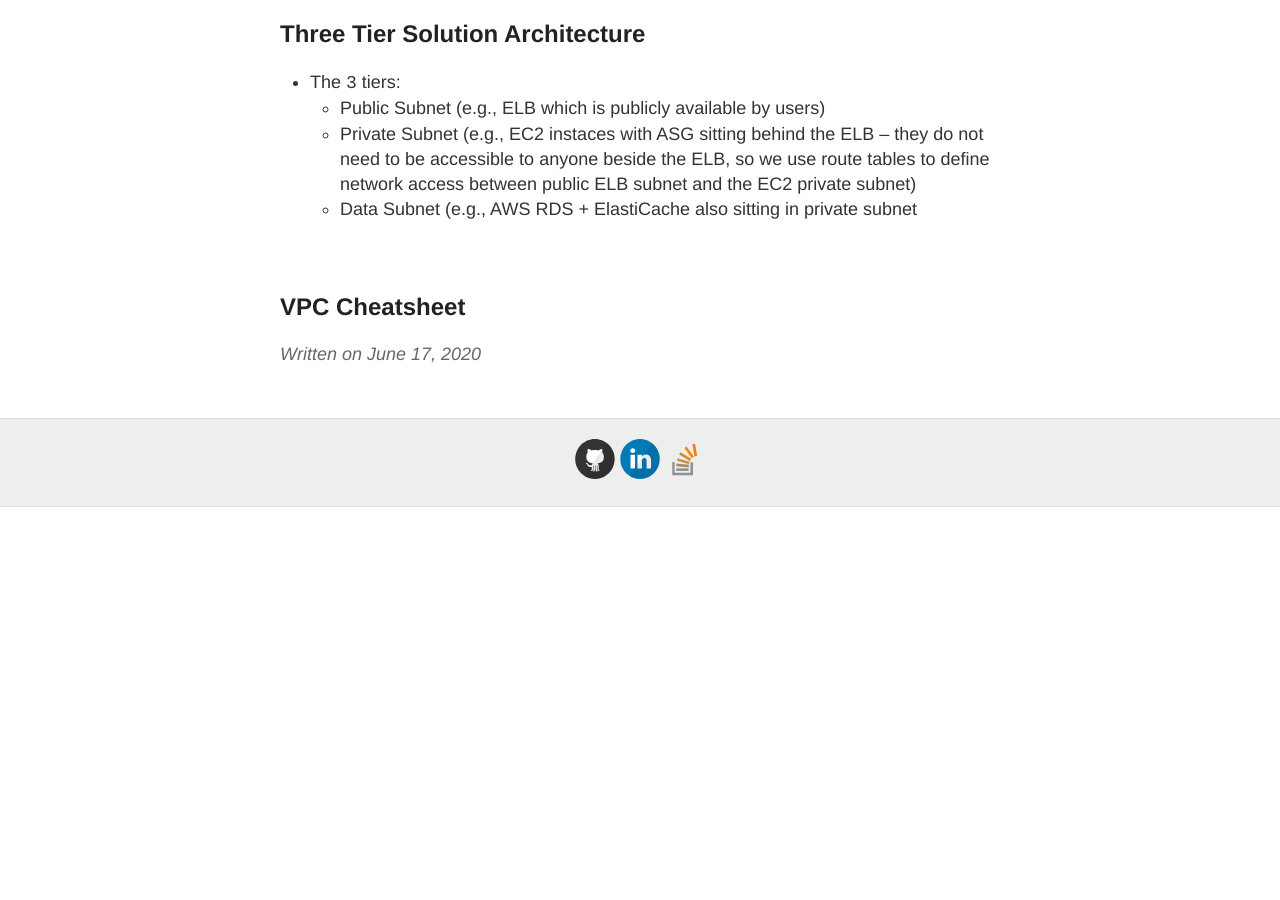
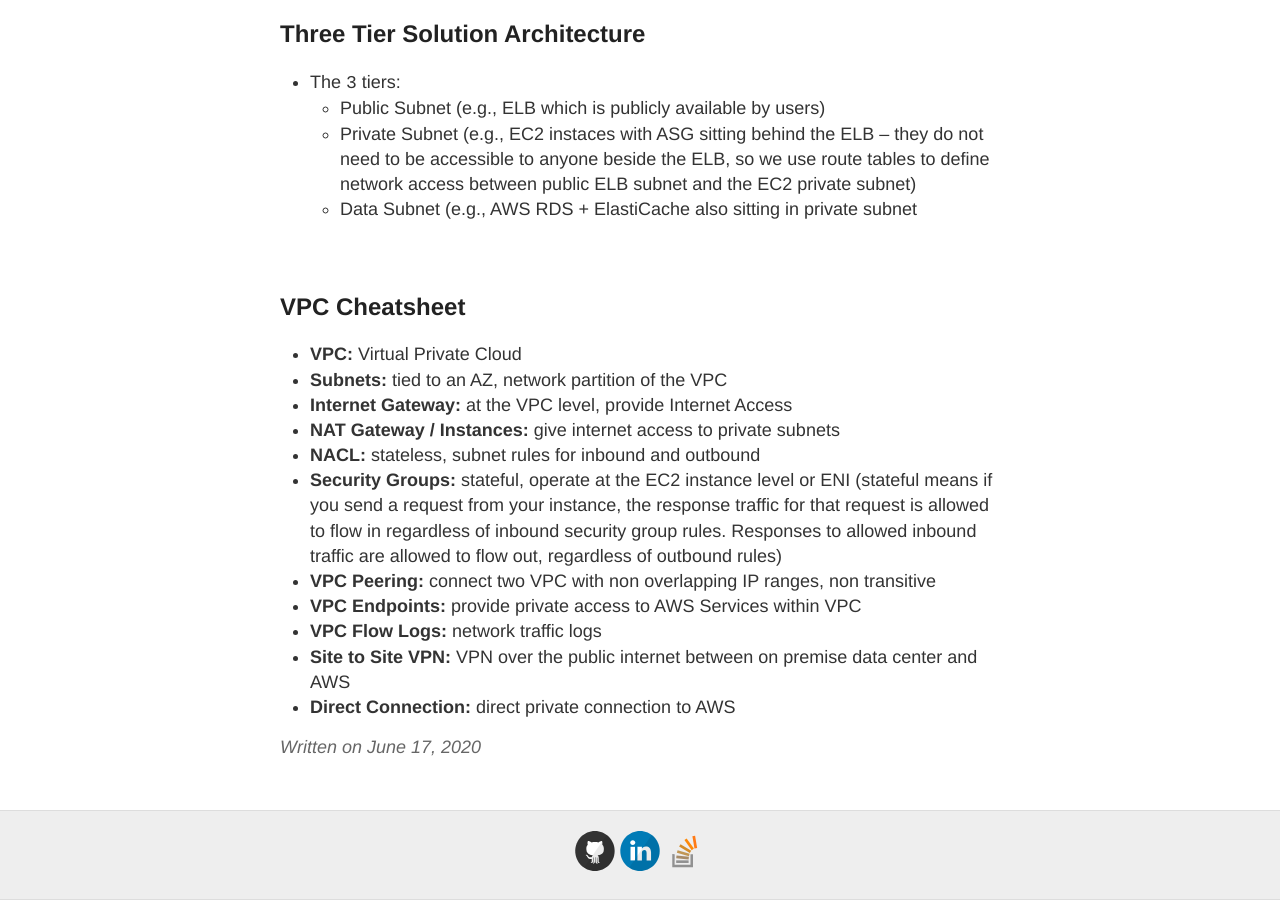
Before and after one commit to gutucristian/gutucristian.github.io, a Jekyll site: the page built from _posts/2020-06-17-Amazon-Web-Services-(AWS).md, in a window 1280 px wide and 900 px high, scrolled down 49826 px. Built offline with Jekyll 4.4.1, drawn with Linux system fonts in a browser that asks for light colours; our own code applies the rules of GitHub Pages for plain Markdown files; before the commit the page ends 50333 px from its top, so only the background shows below that.

Commit message:
Update 2020-06-17-Amazon-Web-Services-(AWS).md

```diff
--- a/_posts/2020-06-17-Amazon-Web-Services-(AWS).md
+++ b/_posts/2020-06-17-Amazon-Web-Services-(AWS).md
@@ -1353,3 +1353,15 @@
 ![]()
 
 ## VPC Cheatsheet
+
+- **VPC:** Virtual Private Cloud
+- **Subnets:** tied to an AZ, network partition of the VPC
+- **Internet Gateway:** at the VPC level, provide Internet Access
+- **NAT Gateway / Instances:** give internet access to private subnets
+- **NACL:** stateless, subnet rules for inbound and outbound
+- **Security Groups:** stateful, operate at the EC2 instance level or ENI (stateful means if you send a request from your instance, the response traffic for that request is allowed to flow in regardless of inbound security group rules. Responses to allowed inbound traffic are allowed to flow out, regardless of outbound rules)
+- **VPC Peering:** connect two VPC with non overlapping IP ranges, non transitive
+- **VPC Endpoints:** provide private access to AWS Services within VPC
+- **VPC Flow Logs:** network traffic logs
+- **Site to Site VPN:** VPN over the public internet between on premise data center and AWS
+- **Direct Connection:** direct private connection to AWS
```
